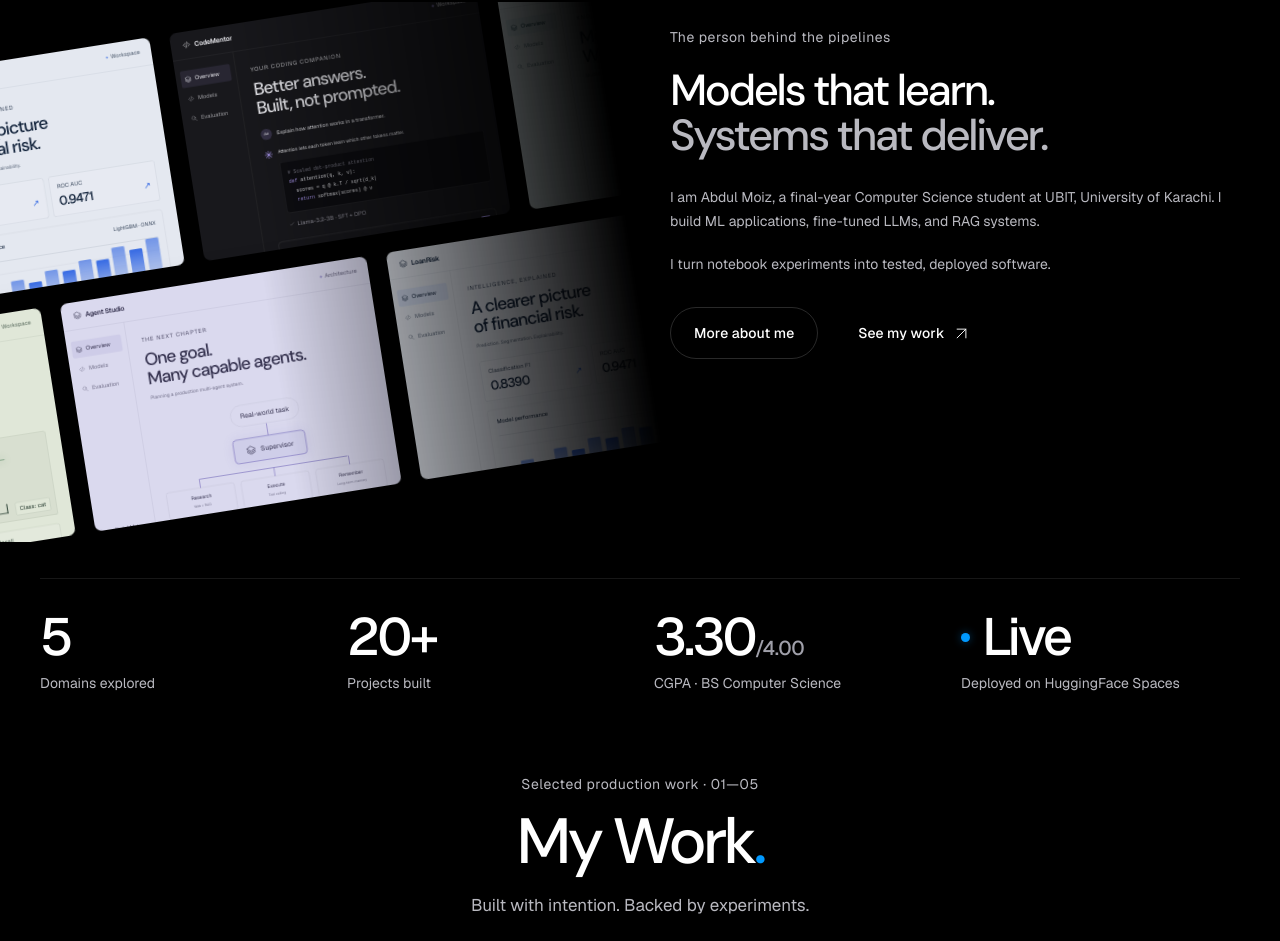
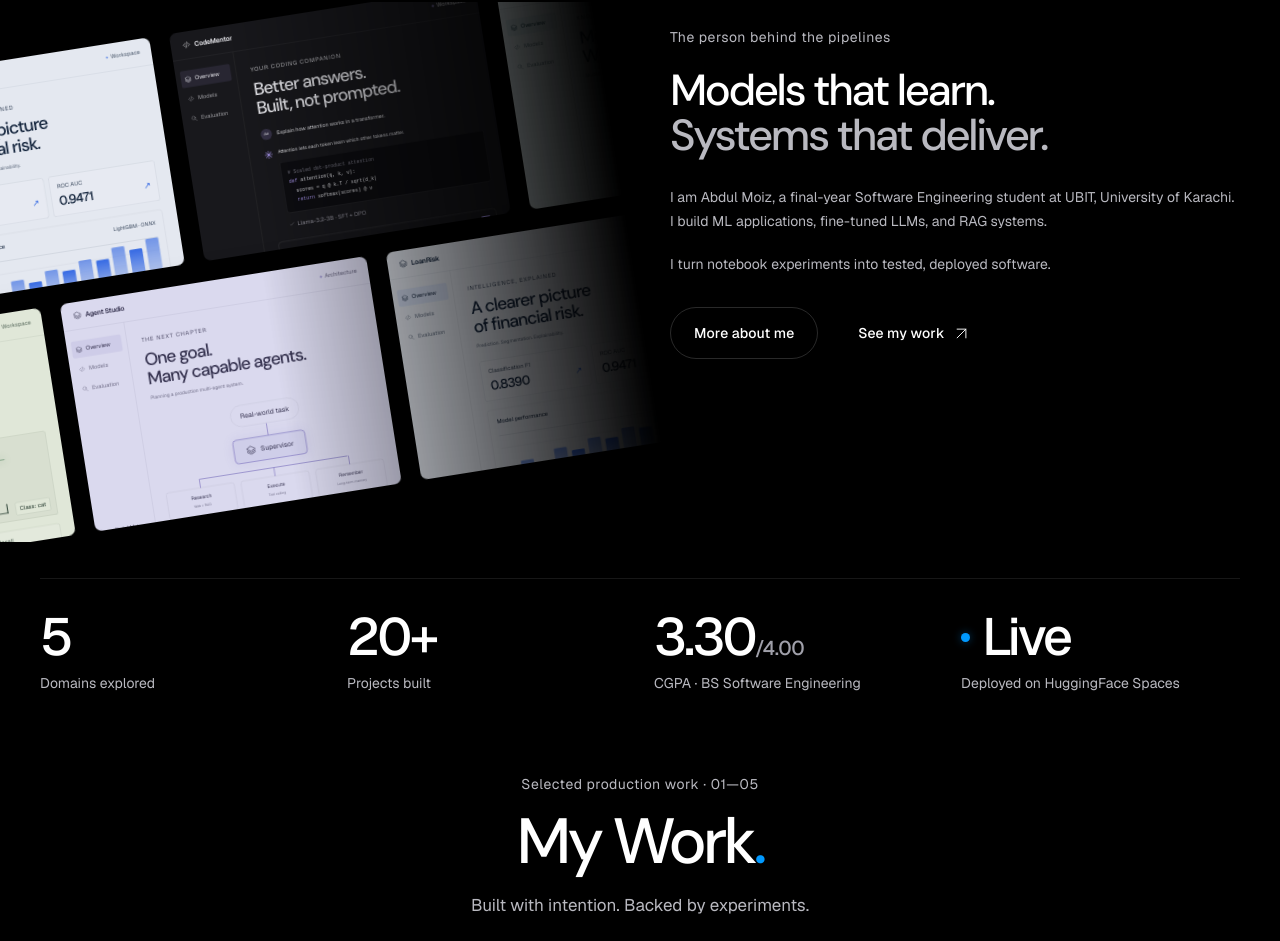
Before and after one commit to moizishere-droid/My-Portfolio, a React (Vite) app: page / in a window 1280 px wide. Shown: the part 1196-2137 px from the top of the page. Built offline with nearby package versions, Linux system fonts and the light colour scheme.

Commit message:
Update About.jsx

```diff
--- a/src/components/About.jsx
+++ b/src/components/About.jsx
@@ -43,7 +43,7 @@
 
             {/* Personal Introduction */}
             <p>
-              I am Abdul Moiz, a final-year Computer Science student at UBIT, University of Karachi.
+              I am Abdul Moiz, a final-year Software Engineering student at UBIT, University of Karachi.
               I build ML applications, fine-tuned LLMs, and RAG systems.
             </p>
 
@@ -85,7 +85,7 @@
             3.30
             <span className="metric-unit">/4.00</span>
           </strong>
-          <span>CGPA · BS Computer Science</span>
+          <span>CGPA · BS Software Engineering</span>
         </div>
 
         {/* Deployment Status */}
```
